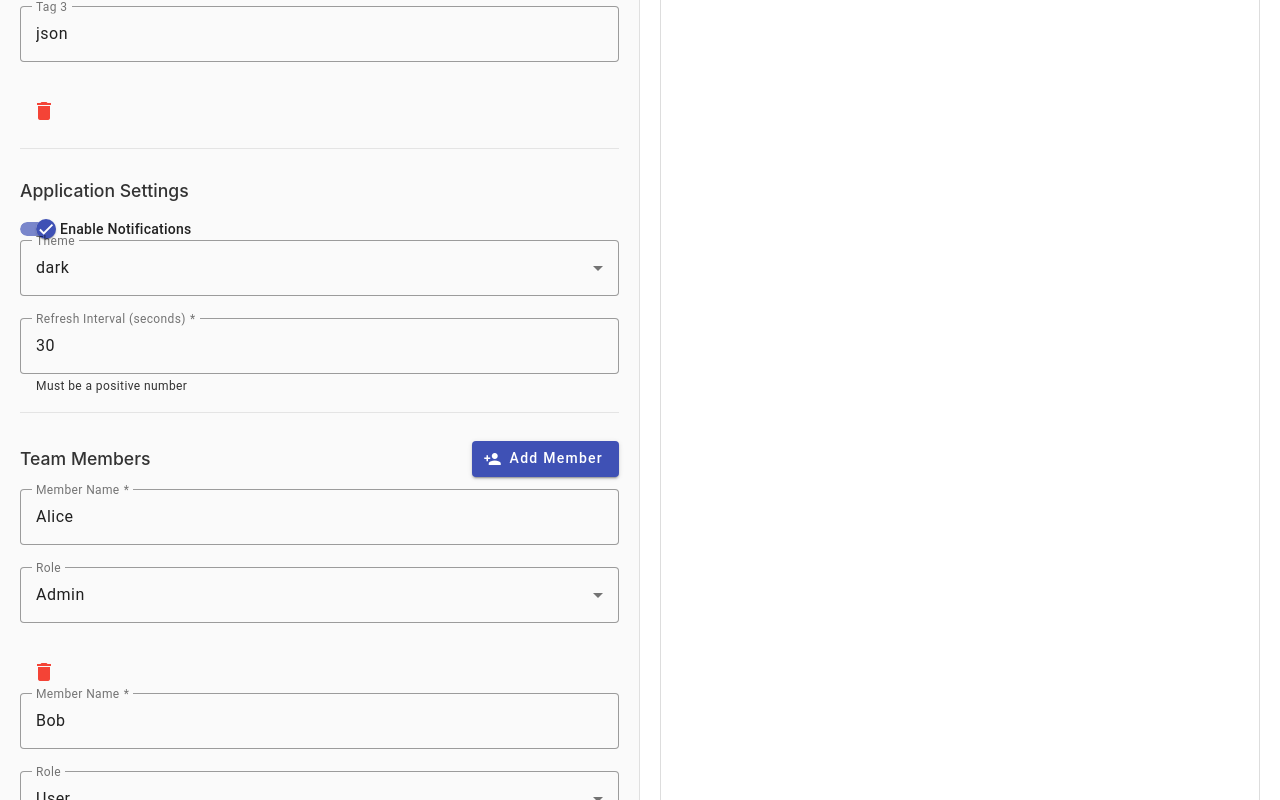
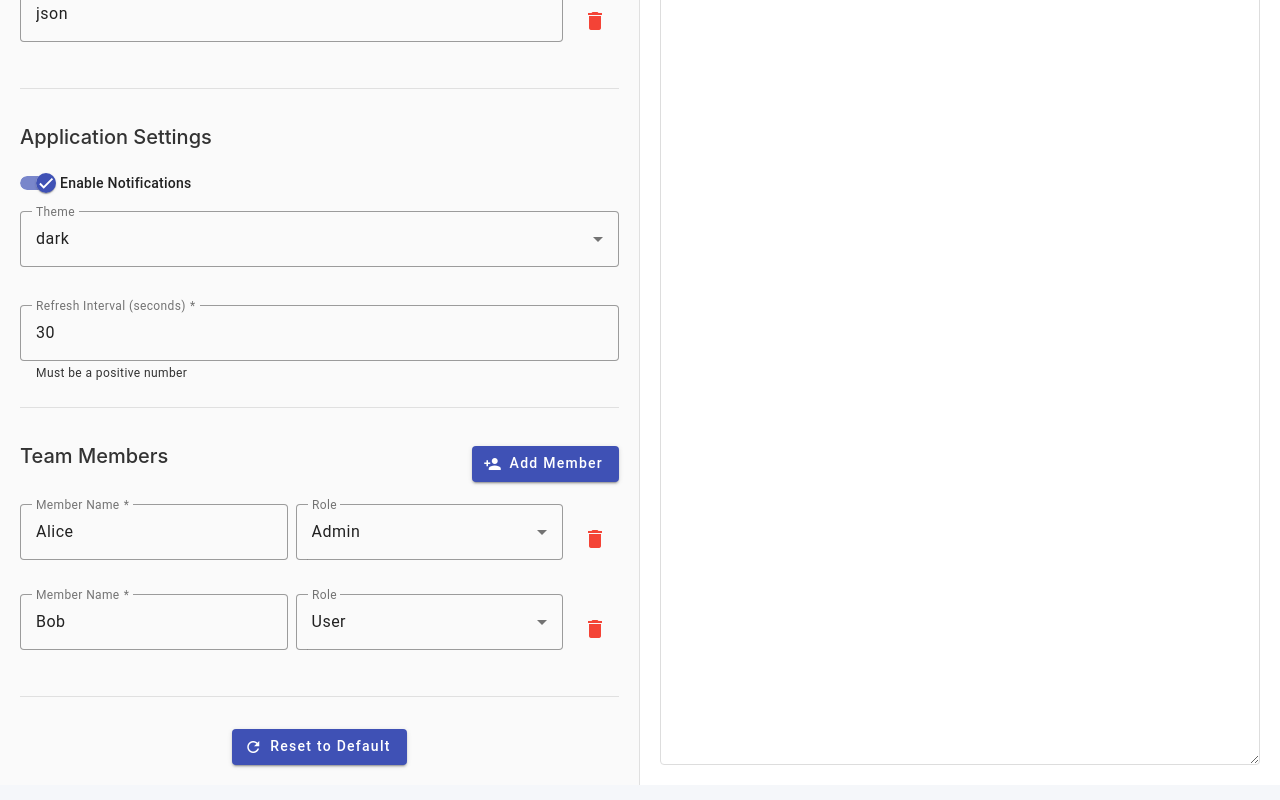
Before and after one commit to saugatnp/tekkon-task, an Angular app: page / in a window 1280 px wide. Shown: the part 680-1480 px from the top of the page. Built offline with nearby package versions, Linux system fonts and the light colour scheme.

Commit message:
fix: error message not showing

```diff
--- a/src/app/components/dynamic-form/dynamic-form.scss
+++ b/src/app/components/dynamic-form/dynamic-form.scss
@@ -1,105 +1,89 @@
 .dynamic-form {
-  display: flex;
-  flex-direction: column;
-  gap: 28px;
-  font-size: 14px;
+  padding: 0;
 }
 
 .form-section {
-  display: flex;
-  flex-direction: column;
-  gap: 12px;
-  border-bottom: 1px solid #e4e4e4;
-  padding-bottom: 16px;
+  margin-bottom: 32px;
+  padding-bottom: 24px;
+  border-bottom: 1px solid #e0e0e0;
 
   &:last-of-type {
-    border: none;
-    padding-bottom: 0;
+    border-bottom: none;
+  }
 }
 
-  h3 {
-    margin: 0;
-    font-size: 1.1rem;
+.section-title {
+  font-size: 1.25rem;
   font-weight: 500;
-  }
-
-  label {
-    display: flex;
-    flex-direction: column;
-    gap: 4px;
-    font-weight: 500;
-
-    input,
-    textarea,
-    select {
-      padding: 8px;
-      border: 1px solid #c9c9c9;
-      border-radius: 4px;
-      font: inherit;
-    }
-
-    textarea {
-      resize: vertical;
-    }
-  }
+  color: #333;
+  margin: 0 0 16px 0;
 }
 
 .section-header {
   display: flex;
   justify-content: space-between;
   align-items: center;
+  margin-bottom: 16px;
 }
 
-.vertical-list {
+.section-content {
   display: flex;
   flex-direction: column;
-  gap: 10px;
+  gap: 16px;
 }
 
-.row,
-.member-row {
+.tags-list,
+.members-list {
   display: flex;
+  flex-direction: column;
+  gap: 12px;
+}
+
+.tag-item {
+  display: flex;
+  align-items: flex-start;
   gap: 8px;
-  align-items: flex-start;
 
-  input,
-  select {
+  app-form-field {
     flex: 1;
+  }
+
+  button {
+    margin-top: 8px;
   }
 }
 
-.member-row select {
-  max-width: 140px;
+.member-item {
+  position: relative;
+  background: #fafafa;
+
+  .member-fields {
+    display: flex;
+    align-items: flex-start;
+    gap: 8px;
+
+    app-form-field {
+      flex: 1;
     }
 
-.row button,
-.member-row button {
-  flex: 0 0 auto;
-  margin-top: 4px;
+    button {
+      margin-top: 8px;
+    }
   }
 
-.error {
-  margin: 0;
-  color: #d32f2f;
-  font-size: 12px;
+
 }
 
-.empty {
+.empty-message {
+  color: #666;
+  font-size: 0.875rem;
+  font-style: italic;
+  padding: 16px 0;
   margin: 0;
-  font-size: 12px;
-  font-style: italic;
-  color: #666;
 }
 
-.actions {
+.form-actions {
   display: flex;
   justify-content: center;
-  margin-top: 4px;
+  margin-top: 24px;
 }
-
-.row.space {
-  justify-content: space-between;
-  span {
-    font-weight: 500;
-  }
-}
--- a/src/app/components/form-field/form-field.ts
+++ b/src/app/components/form-field/form-field.ts
@@ -1,10 +1,11 @@
-import {Component, computed, input, signal} from '@angular/core';
+import {Component, computed, DestroyRef, effect, inject, input, signal} from '@angular/core';
 import {AbstractControl, FormControl, ReactiveFormsModule} from '@angular/forms';
 import {CommonModule} from '@angular/common';
 import {MatFormFieldModule} from '@angular/material/form-field';
 import {MatInputModule} from '@angular/material/input';
 import {MatSelectModule} from '@angular/material/select';
 import {MatSlideToggleModule} from '@angular/material/slide-toggle';
+import {takeUntilDestroyed} from '@angular/core/rxjs-interop';
 
 @Component({
   selector: 'app-form-field',
@@ -20,6 +21,7 @@ import {MatSlideToggleModule} from '@angular/material/slide-toggle';
   styleUrl: './form-field.scss',
 })
 export class FormField {
+  private destroyRef = inject(DestroyRef);
 
   readonly label = input<string>('');
   public control = input.required<AbstractControl>();
@@ -44,7 +46,39 @@ export class FormField {
   });
 
   constructor() {
+    // Subscribe to control changes and update state signal
+    effect((onCleanup) => {
+      const ctrl = this.control();
+      if (ctrl) {
+        // Initial state
+        this.updateControlState();
 
+        // Subscribe to status and value changes with proper cleanup
+        const statusSub = ctrl.statusChanges
+          .pipe(takeUntilDestroyed(this.destroyRef))
+          .subscribe(() => this.updateControlState());
+
+        const valueSub = ctrl.valueChanges
+          .pipe(takeUntilDestroyed(this.destroyRef))
+          .subscribe(() => this.updateControlState());
+
+        // Cleanup subscriptions when effect re-runs
+        onCleanup(() => {
+          statusSub.unsubscribe();
+          valueSub.unsubscribe();
+        });
+      }
+    });
+  }
+
+  private updateControlState(): void {
+    const ctrl = this.control();
+    this.controlState.set({
+      touched: ctrl.touched,
+      dirty: ctrl.dirty,
+      errors: ctrl.errors,
+      value: ctrl.value
+    });
   }
 
   readonly hasError = computed((): boolean => {
```
Lines whose indentation alone changed are shown as unchanged.
